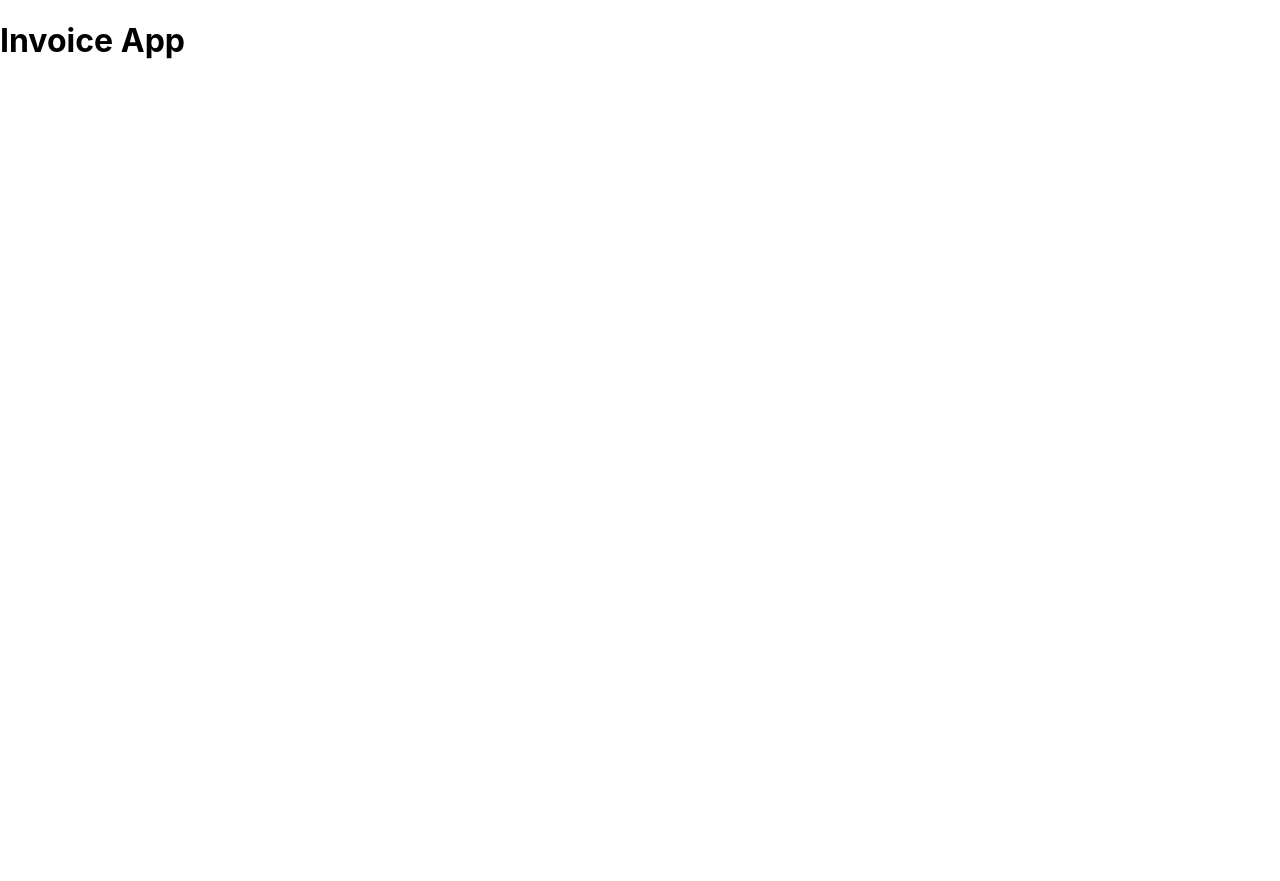
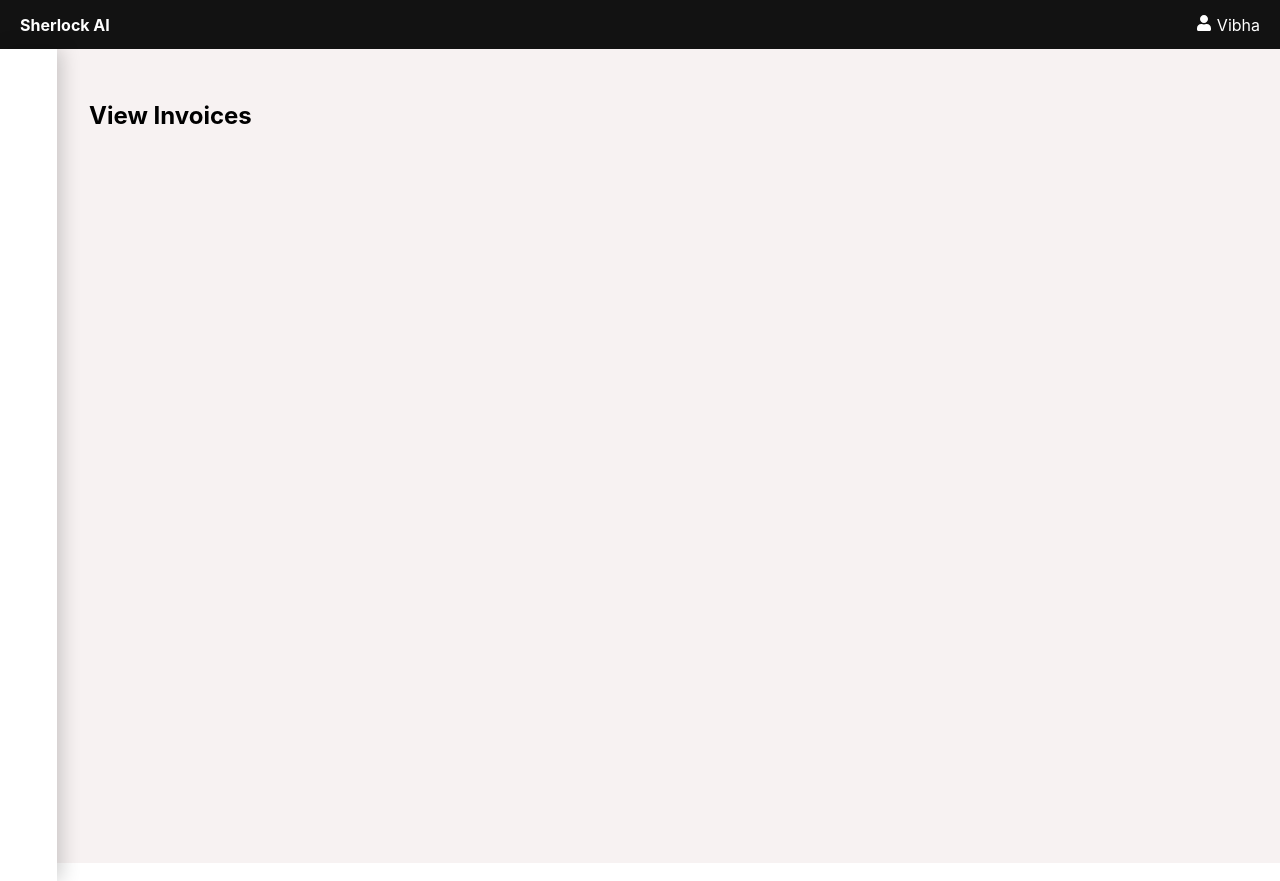
Before and after one commit to Vibha27/invoice-app, a React (Create React App) app: page / in a window 1280 px wide. Before the commit the page ends 800 px from the top, so only its background shows below. Built offline with nearby package versions, Linux system fonts and the light colour scheme.

Commit message:
installed react router dom, react icons and styled components. added app routing and Header and Sidebar container

```diff
--- a/package.json
+++ b/package.json
@@ -9,7 +9,10 @@
     "@testing-library/user-event": "^13.5.0",
     "react": "^19.0.0",
     "react-dom": "^19.0.0",
+    "react-icons": "^5.5.0",
+    "react-router-dom": "^7.3.0",
     "react-scripts": "5.0.1",
+    "styled-components": "^6.1.16",
     "web-vitals": "^2.1.4"
   },
   "scripts": {
--- a/src/App.js
+++ b/src/App.js
@@ -1,9 +1,13 @@
+import { BrowserRouter } from "react-router-dom";
+import { Main } from "./Main";
 
 function App() {
   return (
-    <div>
-      <h1>Invoice App</h1>
-    </div>
+    <>
+      <BrowserRouter basename="/">
+        <Main />
+      </BrowserRouter>
+    </>
   );
 }
 
--- a/src/AppRoutes.js
+++ b/src/AppRoutes.js
@@ -1,5 +1,13 @@
 import React from 'react';
-// all page routing comes here
+import { Route, Routes } from 'react-router-dom';
+import { InvoiceApp } from './pages/invoiceApp/InvoiceApp';
+
 export const AppRoutes = () => {
-    return
+    return (
+
+        <Routes>
+          <Route exact path="/" element={<InvoiceApp />} />
+          <Route path="*" element={<h4>404 Not found</h4>} />
+        </Routes>
+    )
 }
--- /dev/null
+++ b/src/Main.js
@@ -0,0 +1,30 @@
+import React from 'react';
+import { Header } from './components/Header';
+import { Sidebar } from './components/Sidebar';
+import styled from 'styled-components';
+import { AppRoutes } from './AppRoutes';
+
+const Layout = styled.div`
+  display: flex;
+`;
+
+const Content = styled.main`
+  flex: 1;
+  padding: 2rem;
+  height: calc(100vh - 50px);
+  overflow-y: auto;
+  background-color: #f7f2f2;
+`;
+
+export const Main = () => {
+    // this component is responsible for wrapping header, sidebar and layout
+    return <div>
+      <Header />
+      <Layout>
+        <Sidebar />
+        <Content>
+          <AppRoutes />
+        </Content>
+      </Layout>
+    </div>
+}
--- a/src/components/Header.js
+++ b/src/components/Header.js
@@ -1 +1,42 @@
-// header
+import React from "react";
+import styled from "styled-components";
+import { FaUser } from "react-icons/fa";
+
+const HeaderContainer = styled.header`
+  display: flex;
+  justify-content: space-between;
+  align-items: center;
+  padding: 4px 20px;
+  background-color: #121212;
+  color: white;
+`;
+
+const Logo = styled.h1`
+  font-size: 1rem;
+  font-weight: bold;
+`;
+
+const Nav = styled.nav`
+  display: flex;
+  gap: 1.5rem;
+`;
+
+const Profile = styled.div`
+  display: flex;
+  align-items: center;
+  gap: 0.5rem;
+  font-size: 1rem;
+`;
+
+export const Header = () => {
+  return (
+    <HeaderContainer>
+      <Logo>Sherlock AI</Logo>
+      <Nav>
+      </Nav>
+      <Profile>
+        <span><FaUser /> Vibha</span>
+      </Profile>
+    </HeaderContainer>
+  );
+};
--- a/src/components/Sidebar.js
+++ b/src/components/Sidebar.js
@@ -1 +1,58 @@
-// sidebar
+import React from "react";
+import styled from "styled-components";
+import { FaListUl } from "react-icons/fa";
+import { Link } from "react-router-dom";
+
+const SidebarContainer = styled.aside`
+  width: 25px;
+  height: 100vh;
+  padding: 1rem;
+  background: rgba(255, 255, 255, 0.4);   /* Transparent white */
+  backdrop-filter: blur(12px);
+  box-shadow: 4px 0 20px rgba(0, 0, 0, 0.2); /* 3D Shadow */
+  color: #121212;
+`;
+
+const Menu = styled.ul`
+  list-style: none;
+  padding: 0;
+  margin-top: 1rem;
+`;
+
+const MenuItem = styled.li`
+  padding: 0.8rem;
+  cursor: pointer;
+  &:hover {
+    background: #2c3e50;
+  }
+
+  a {
+    display: flex;
+    flex-direction: row;
+    align-items: center;
+    gap: 8px;
+    color: white;
+    text-decoration: none;
+  }
+  svg {
+    font-size: 24px;
+  }
+`;
+
+export const Sidebar = () => {
+
+  return (
+    <SidebarContainer>
+      <Menu>
+        <MenuItem>
+          <Link to={"/invoice"}>
+            <FaListUl />
+          </Link>
+          <Link to={"/create-invoice"}>
+            <FaListUl />
+          </Link>
+        </MenuItem>
+      </Menu>
+    </SidebarContainer>
+  );
+};
--- a/src/pages/invoiceApp/InvoiceApp.js
+++ b/src/pages/invoiceApp/InvoiceApp.js
@@ -1 +1,7 @@
-// main invoice app page
+import React from 'react';
+
+export const InvoiceApp = () => {
+    return <div>
+        <h2>View Invoices</h2>
+    </div>
+}
```
Also changed, not shown: 1 other file (tests, documents, lock files or other folders).
